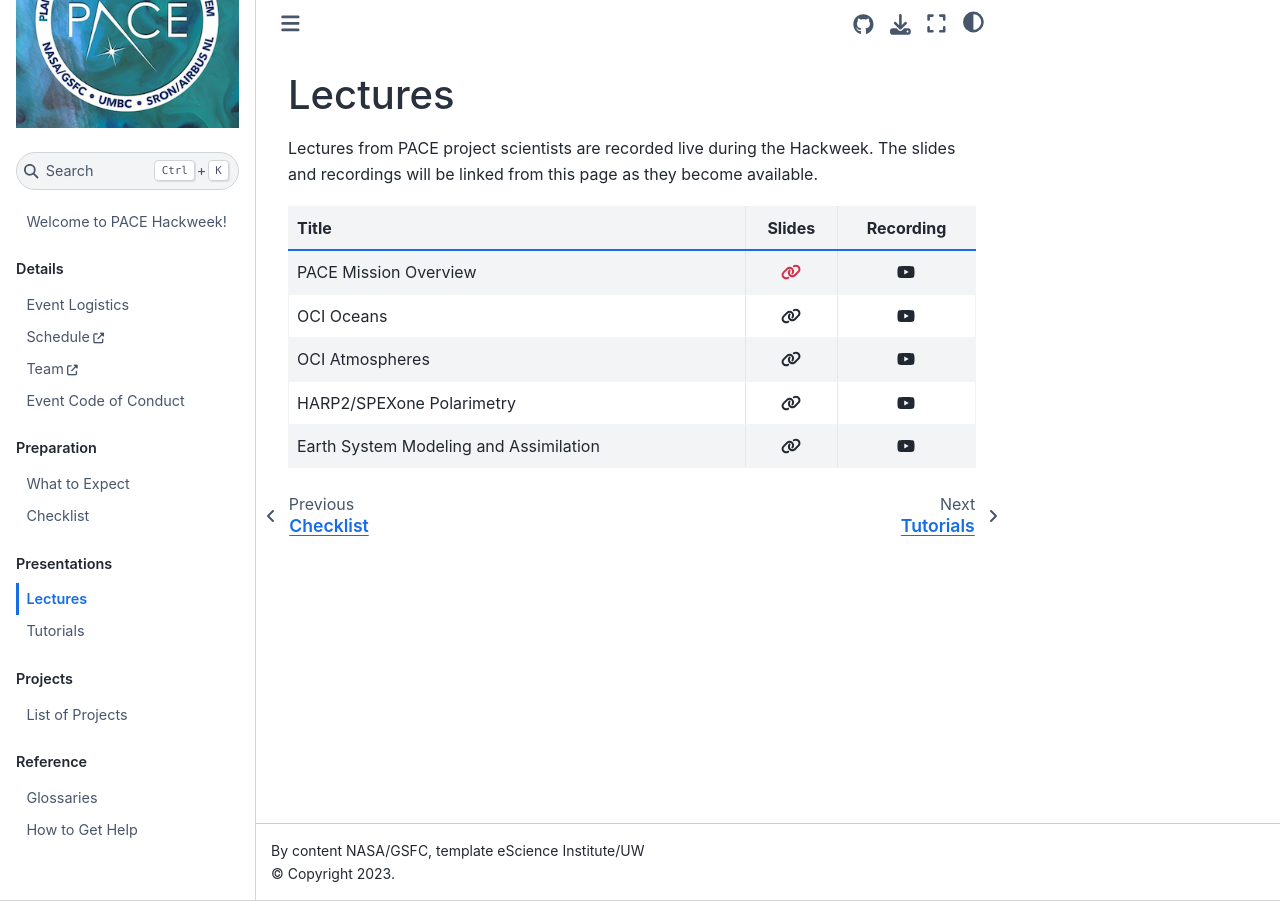
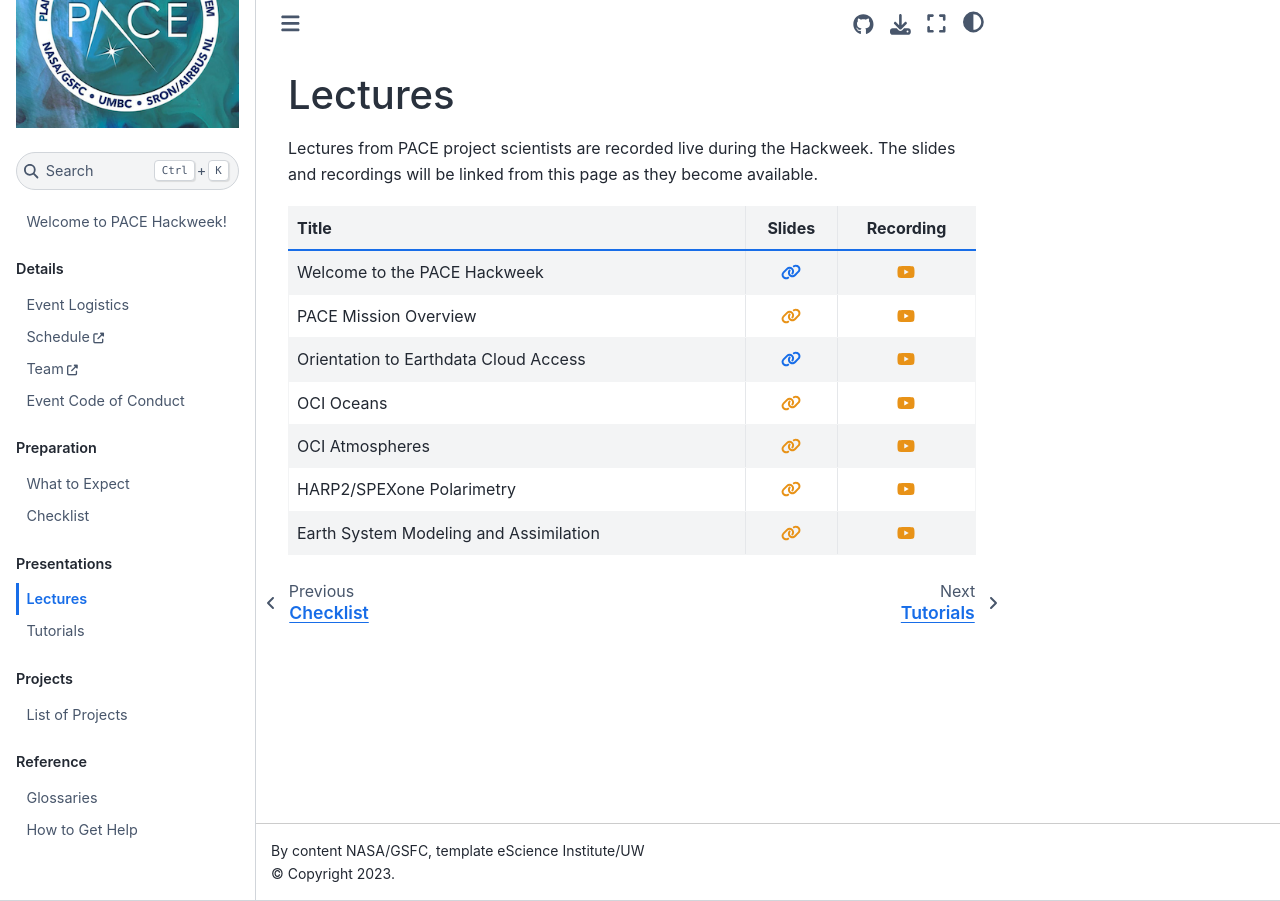
Before and after one commit to PACEHackWeek/pace-2024, a Jupyter Book: the page built from book/presentations/lectures.md, in a window 1280 px wide. Built offline with Jupyter Book 1.0.4 settings and Sphinx 7.4.7 and the Sphinx Book theme 1.1.4, drawn with Linux system fonts in a browser that asks for light colours; pages that are not in the unit, such as notebooks, are missing from menus.

Commit message:
clean up; change to blue for live

```diff
--- a/book/_static/custom.css
+++ b/book/_static/custom.css
@@ -1,51 +1,3 @@
 .bg-jb-one {
     background-color: #4b2e83;
 }
-
-:root {
-    --sd-color-primary: #007bff;
-    --sd-color-secondary: #6c757d;
-    --sd-color-success: #28a745;
-    --sd-color-info: #17a2b8;
-    --sd-color-warning: #f0b37e;
-    --sd-color-danger: #dc3545;
-    --sd-color-light: #f8f9fa;
-    --sd-color-muted: #6c757d;
-    --sd-color-dark: #212529;
-    --sd-color-primary-highlight: #0069d9;
-    --sd-color-secondary-highlight: #5c636a;
-    --sd-color-success-highlight: #228e3b;
-    --sd-color-info-highlight: #148a9c;
-    --sd-color-warning-highlight: #cc986b;
-    --sd-color-danger-highlight: #bb2d3b;
-    --sd-color-light-highlight: #d3d4d5;
-    --sd-color-muted-highlight: #5c636a;
-    --sd-color-dark-highlight: #1c1f23;
-    --sd-color-primary-text: #fff;
-    --sd-color-secondary-text: #fff;
-    --sd-color-success-text: #fff;
-    --sd-color-info-text: #fff;
-    --sd-color-warning-text: #212529;
-    --sd-color-danger-text: #fff;
-    --sd-color-light-text: #212529;
-    --sd-color-muted-text: #fff;
-    --sd-color-dark-text: #fff;
-    --sd-color-shadow: rgba(0, 0, 0, 0.15);
-    --sd-color-card-border: rgba(0, 0, 0, 0.125);
-    --sd-color-card-border-hover: hsla(231, 99%, 66%, 1);
-    --sd-color-card-background: transparent;
-    --sd-color-card-text: inherit;
-    --sd-color-card-header: transparent;
-    --sd-color-card-footer: transparent;
-    --sd-color-tabs-label-active: hsla(231, 99%, 66%, 1);
-    --sd-color-tabs-label-hover: hsla(231, 99%, 66%, 1);
-    --sd-color-tabs-label-inactive: hsl(0, 0%, 66%);
-    --sd-color-tabs-underline-active: hsla(231, 99%, 66%, 1);
-    --sd-color-tabs-underline-hover: rgba(178, 206, 245, 0.62);
-    --sd-color-tabs-underline-inactive: transparent;
-    --sd-color-tabs-overline: rgb(222, 222, 222);
-    --sd-color-tabs-underline: rgb(222, 222, 222);
-    --sd-fontsize-tabs-label: 1rem;
-    --sd-fontsize-dropdown-title: 1rem;
-    --sd-fontweight-dropdown-title: 700;
-}
--- a/book/presentations/lectures.md
+++ b/book/presentations/lectures.md
@@ -5,8 +5,13 @@ and recordings will be linked from this page as they become available.
 
 | Title | Slides | Recording |
 | :---- | :----: | :-------: |
-| PACE Mission Overview                  | {fas}`link;sd-text-danger` | {fab}`youtube;sd-color-secondary` |
-| OCI Oceans                             | {fas}`link;sd-color-info` | {fab}`youtube;sd-color-warning` |
-| OCI Atmospheres                        | {fas}`link;sd-color-success` | {fab}`youtube;sd-color-danger` |
-| HARP2/SPEXone Polarimetry              | {fas}`link;sd-color-light` | {fab}`youtube;sd-color-muted` |
-| Earth System Modeling and Assimilation | {fas}`link;sd-color-dark` | {fab}`youtube;sd-color-primary-text` |
+| Welcome to the PACE Hackweek | [{fas}`link;sd-text-primary`][welcome] | {fab}`youtube;sd-text-secondary` |
+| PACE Mission Overview                  | {fas}`link;sd-text-secondary` | {fab}`youtube;sd-text-secondary` |
+| Orientation to Earthdata Cloud Access | [{fas}`link;sd-text-primary`][earthdata] | {fab}`youtube;sd-text-secondary` |
+| OCI Oceans                             | {fas}`link;sd-text-secondary` | {fab}`youtube;sd-text-secondary` |
+| OCI Atmospheres                        | {fas}`link;sd-text-secondary` | {fab}`youtube;sd-text-secondary` |
+| HARP2/SPEXone Polarimetry              | {fas}`link;sd-text-secondary` | {fab}`youtube;sd-text-secondary` |
+| Earth System Modeling and Assimilation | {fas}`link;sd-text-secondary` | {fab}`youtube;sd-text-secondary` |
+
+[earthdata]:https://docs.google.com/presentation/d/1cdoHYlNqybj5sPl7mAUrk5H5BHnUeuDA_W6_rtoHXkc/present?slide=id.p
+[welcome]:https://docs.google.com/presentation/d/1BZ1t-3GsQ8d6ZeMfittVVJcwt4CPEUOAIeQgCfQTWcs/present?usp=sharing
```
